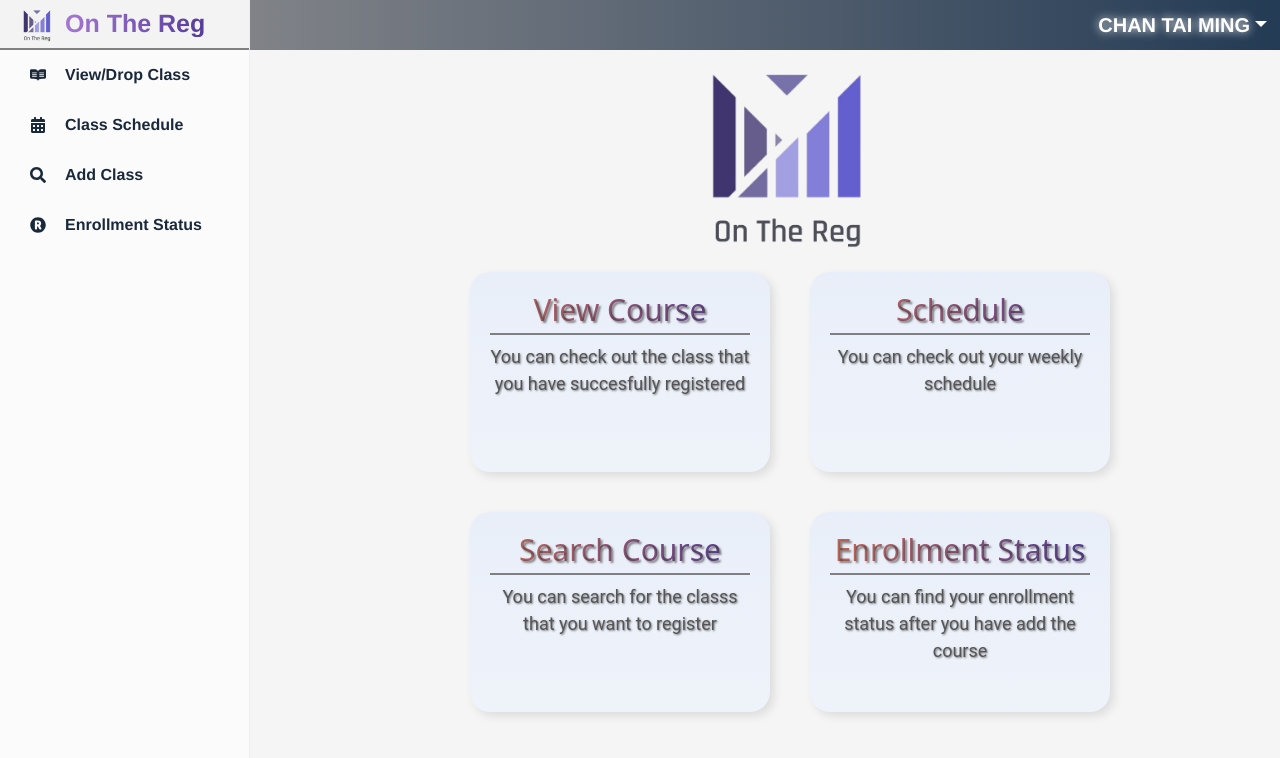
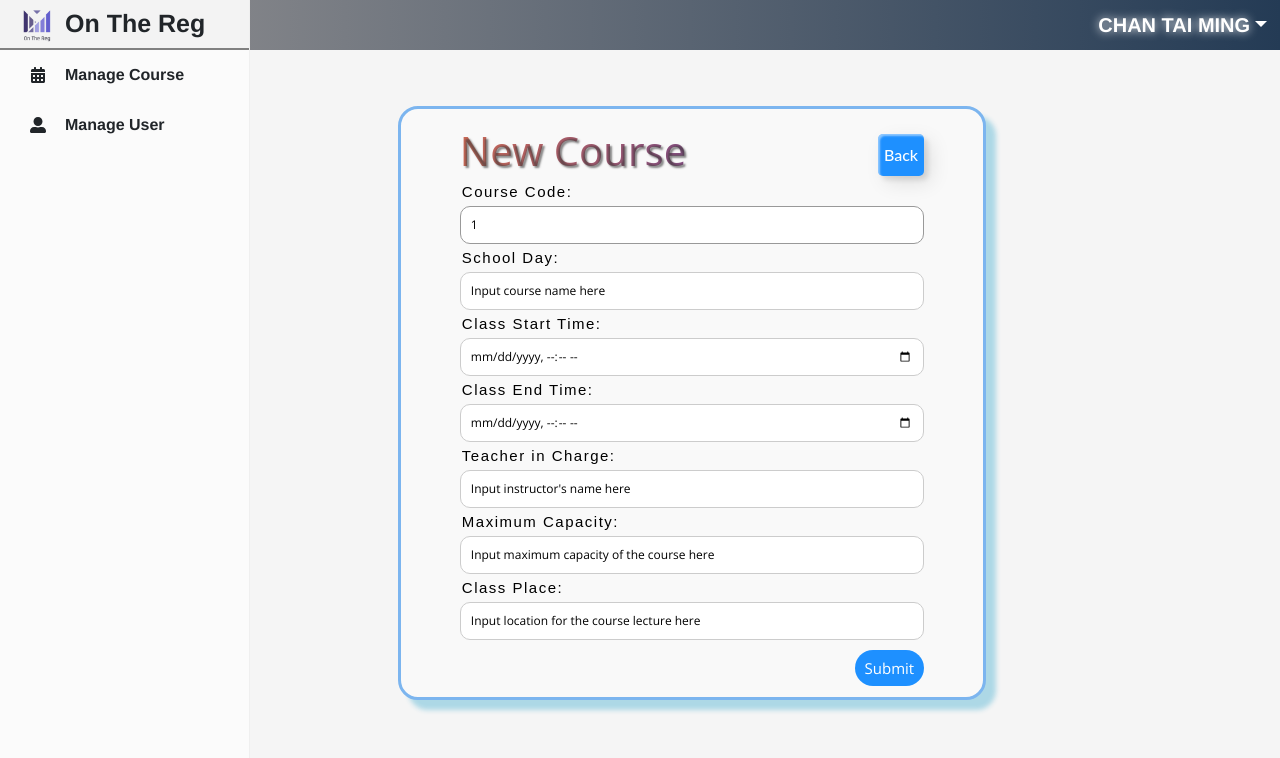
Before and after one commit to tsoikh0917/on_the_reg, a React (Create React App) app in the folder client/: page /aAddClass/1 in a window 1280 px wide. Before the commit this address led to /. Shown: the top 758 px of the page. Built offline with nearby package versions, Linux system fonts and the light colour scheme.

Commit message:
update admin

```diff
--- a/client/src/App.js
+++ b/client/src/App.js
@@ -14,6 +14,7 @@ import AdminViewCourse from "./components/Admin/manageCourse/viewCourse";
 import AdminAddUser from "./components/Admin/manageUser/addUser";
 import AdminEditUser from "./components/Admin/manageUser/editUser";
 import AdminViewUser from "./components/Admin/manageUser/viewUser";
+import AdminAddClass from "./components/Admin/manageCourse/addClass";
 import AdminSelectClass from "./components/Admin/manageCourse/selectClass_A";
 import AdminEditClass from "./components/Admin/manageCourse/editClass";
 import SSideBar from "./components/sidebar/sidebar_s";
@@ -63,6 +64,7 @@ function Admin() {
         <Route path="/aAddCourse" element={<AdminAddCourse />} />
         <Route path="/aSelectClass/:id" element={<AdminSelectClass />} />
         <Route path="/aEditClass/:id" element={<AdminEditClass />} />
+        <Route path="/aAddClass/:id" element={<AdminAddClass />} />
         <Route path="/aEditCourse/:id" element={<AdminEditCourse />} />
         <Route path="/aViewCourse" element={<AdminViewCourse />} />
         <Route path="/aAddUser" element={<AdminAddUser />} />
@@ -77,7 +79,7 @@ function Admin() {
 function App() {
   const [isLoggedIn, setIsLoggedIn] = useState(true);
   const [count, setCount] = useState(0);
-  const [isAdmin, setIsAdmin] = useState(false);
+  const [isAdmin, setIsAdmin] = useState(true);
 
   function handleLogin(state) {
     console.log("argument from state: ", state);
--- /dev/null
+++ b/client/src/components/Admin/manageCourse/addClass.jsx
@@ -0,0 +1,144 @@
+import React, { useState } from "react";
+import { useNavigate, useParams } from "react-router-dom";
+import { useDispatch } from "react-redux";
+import { createClass } from "../../../redux/actions/classForAdminAction";
+
+function AdminAddClass() {
+  const { id } = useParams();
+  const navigate = useNavigate();
+  const dispatch = useDispatch();
+  const [formData, setFormData] = useState({
+    classID: "",
+    courseID: id,
+    week: "",
+    start_time: "",
+    end_time: "",
+    location: "",
+    lectureName: "",
+    capacity: "",
+    maxCapacity: "",
+  });
+  const handleInputChange = (event) => {
+    const { name, value } = event.target;
+    setFormData({ ...formData, [name]: value });
+  };
+  const handleSubmit = async (event) => {
+    console.log(formData)
+    dispatch(createClass(formData));
+    window.history.back();
+    event.preventDefault();
+  };
+  return (
+    <div id="resize">
+      <form id="form_info" onSubmit={handleSubmit}>
+        <div id="main">
+          <h1 id="alignLeft">New Course</h1>
+          <button onClick={() => navigate(-1)} className="custom-fbtn fbtn">
+            <span>Back</span>
+          </button>
+        </div>
+        <fieldset>
+          <h4>Course Code:</h4>
+          <input
+            placeholder="Input course code here"
+            type="text"
+            tabIndex="1"
+            name="courseID"
+            id="courseID"
+            onChange={handleInputChange}
+            defaultValue={id}
+            required
+            autoFocus
+          ></input>
+        </fieldset>
+        <fieldset>
+          <h4>School Day:</h4>
+          <input
+            placeholder="Input course name here"
+            type="text"
+            tabIndex="2"
+            name="week"
+            id="week"
+            onChange={handleInputChange}
+            required
+          ></input>
+        </fieldset>
+        <fieldset>
+            <h4>Class Start Time:</h4>
+            <input
+              placeholder="Input start time in the format: hh:mm"
+              type="datetime-local"
+              tabIndex="3"
+              name="start_time"
+              id="start_time"
+              pattern="\d{2}:\d{2}"
+              onChange={handleInputChange}
+              required
+            ></input>
+          </fieldset>
+          <fieldset>
+            <h4>Class End Time:</h4>
+            <input
+              placeholder="Input end time in the format: hh:mm"
+              type="datetime-local"
+              tabIndex="4"
+              name="end_time"
+              id="end_time"
+              pattern="\d{2}:\d{2}"
+              onChange={handleInputChange}
+              required
+            ></input>
+          </fieldset>
+          <fieldset>
+            <h4>Teacher in Charge:</h4>
+            <input
+              placeholder="Input instructor's name here"
+              type="text"
+              tabIndex="5"
+              name="lectureName"
+              id="lectureName"
+              onChange={handleInputChange}
+              required
+            ></input>
+          </fieldset>
+        <fieldset>
+          <h4>Maximum Capacity:</h4>
+          <input
+            placeholder="Input maximum capacity of the course here"
+            type="number"
+            tabIndex="6"
+            name="capacity"
+            id="capacity"
+            onChange={handleInputChange}
+            required
+          ></input>
+        </fieldset>
+        <fieldset>
+          <h4>Class Place:</h4>
+          <input
+            placeholder="Input location for the course lecture here"
+            type="text"
+            tabIndex="7"
+            name="location"
+            id="location"
+            onChange={handleInputChange}
+            required
+          ></input>
+        </fieldset>
+        <fieldset>
+          <button
+            name="submit"
+            type="submit"
+            id="contact-submit"
+            data-submit="...Sending"
+            className="custom-btn btn"
+          >
+            Submit
+          </button>
+        </fieldset>
+      </form>
+    </div>
+  );
+}
+
+export default AdminAddClass;
--- a/client/src/components/Admin/manageCourse/addCourse.jsx
+++ b/client/src/components/Admin/manageCourse/addCourse.jsx
@@ -32,7 +32,7 @@ function AdminAddCourse() {
           </button>
         </div>
         <fieldset>
-          <h4>Course ID:</h4>
+          <h4>Course Code:</h4>
           <input
             placeholder="Input course code here"
             type="text"
@@ -51,7 +51,7 @@ function AdminAddCourse() {
             type="text"
             tabIndex="2"
             name="courseName"
-            id="name"
+            id="courseName"
             onChange={handleInputChange}
             required
           ></input>
@@ -59,11 +59,11 @@ function AdminAddCourse() {
         <fieldset>
           <h4>Department:</h4>
           <input
-            placeholder="Input faculty here"
+            placeholder="Input department here"
             type="text"
             tabIndex="3"
             name="faculty"
-            id="department"
+            id="faculty"
             onChange={handleInputChange}
             required
           ></input>
--- a/client/src/components/Admin/manageCourse/editClass.jsx
+++ b/client/src/components/Admin/manageCourse/editClass.jsx
@@ -40,13 +40,11 @@ function AdminEditClass(props) {
   const handleInputChange = (event) => {
     const { name, value } = event.target;
     setFormData({ ...formData, [name]: value });
-    console.log(formData);
   };
 
   const handleSubmit = async (event) => {
     formData.start_time = new Date(formData.start_time);
     formData.end_time = new Date(formData.end_time);
-    console.log(formData);
     dispatch(updateClass(classInfo.classID, formData));
     window.history.back();
     event.preventDefault();
@@ -56,7 +54,7 @@ function AdminEditClass(props) {
     event.preventDefault();
     navigate(-1);
   }
-
+  if (classes.length == 1) {
     return (
       <div id="resize">
         <form id="form_info" onSubmit={handleSubmit}>
@@ -103,7 +101,7 @@ function AdminEditClass(props) {
               id="start_time"
               pattern="\d{2}:\d{2}"
               onChange={handleInputChange}
-            defaultValue={formatTime(classInfo.start_time)}
+              defaultValue={Date(classInfo.start_time)}
               required
             ></input>
           </fieldset>
@@ -117,7 +115,7 @@ function AdminEditClass(props) {
               id="end_time"
               pattern="\d{2}:\d{2}"
               onChange={handleInputChange}
-            defaultValue={formatTime(classInfo.end_time)}
+              defaultValue={Date(classInfo.end_time)}
               required
             ></input>
           </fieldset>
@@ -174,5 +172,6 @@ function AdminEditClass(props) {
       </div>
     );
   }
+}
 
 export default AdminEditClass;
--- a/client/src/components/Admin/manageCourse/editCourse.jsx
+++ b/client/src/components/Admin/manageCourse/editCourse.jsx
@@ -1,138 +1,107 @@
 import React, { useState, useEffect } from "react";
-import { useLocation, useNavigate, useParams } from "react-router-dom";
+import { useNavigate, useParams } from "react-router-dom";
 import "../form.css";
-import axios from "axios";
 import { useDispatch, useSelector } from "react-redux";
-import { getCourse } from "../../../redux/actions/courseAction";
+import { getCourse, updateCourse } from "../../../redux/actions/courseAction";
 
 function AdminEditCourse(props) {
-  const param = useParams();
+  const { id } = useParams();
   const navigate = useNavigate();
-  const location = useLocation().state;
-  let courseInfo = JSON.parse(JSON.stringify(location.courseInfo));
-  const [classInfo, setClassInfo] = useState([]);
+
   const course = useSelector((state) => state.course);
   const dispatch = useDispatch();
   useEffect(() => {
-    dispatch(getCourse('CHEM1070'))
-    .then((response) => setClassInfo(response))
-    .catch((error) => console.log(error));
+    dispatch(getCourse(id))
   }, []);
+
+  let courseInfo = JSON.parse(JSON.stringify(course[0]));
+  console.log(courseInfo);
+
   const [formData, setFormData] = useState({
-    ID: "",
-    name: "",
-    day: "",
-    time: "",
-    department: "",
-    instructor: "",
-    capacity: "",
-    place: "",
-    description: "",
+    courseID: courseInfo.courseID,
+    courseName: courseInfo.courseName,
+    description: courseInfo.description,
+    faculty: courseInfo.faculty
   });
+
   const handleInputChange = (event) => {
     const { name, value } = event.target;
     setFormData({ ...formData, [name]: value });
     console.log(formData);
   };
   const handleSubmit = async (event) => {
+    console.log(formData);
+    dispatch(updateCourse(formData));
+    window.history.back();
     event.preventDefault();
-    try {
-      const response = await axios.post("/api/contact", formData);
-      console.log(response.data);
-      navigate(-1);
-    } catch (error) {
-      console.log(error);
-    }
   };
 
+  const handleClick = (event) => {
+    event.preventDefault();
+    navigate(-1);
+  }
+  if (course.length == 1) {
     return (
       <div id="resize">
         <form id="form_info" onSubmit={handleSubmit}>
           <div id="main">
             <h1 id="alignLeft">Edit Course</h1>
-          <button onClick={() => navigate(-1)} className="custom-fbtn fbtn">
+            <button onClick={handleClick} className="custom-fbtn fbtn">
               <span>Back</span>
             </button>
           </div>
 
           <fieldset>
-          <h4>Course Day:</h4>
+            <h4>Course Code:</h4>
             <input
-            placeholder="Input weekday here"
+              placeholder="Input course code here"
               type="text"
-            tabIndex="3"
-            name="day"
-            id="day"
+              tabIndex="1"
+              name="courseID"
+              id="courseID"
               onChange={handleInputChange}
-            defaultValue={courseInfo.day}
+              defaultValue={courseInfo.courseID}
               required
             ></input>
           </fieldset>
           <fieldset>
-          <h4>Course Time:</h4>
+            <h4>Ccourse Name:</h4>
             <input
-            placeholder="Input in the format: hh:mm-hh:mm"
+              placeholder="Input course name here"
               type="text"
-            tabIndex="4"
-            name="time"
-            id="time"
-            pattern="\d{2}:\d{2}-\d{2}:\d{2}"
+              tabIndex="2"
+              name="courseName"
+              id="courseName"
               onChange={handleInputChange}
-            defaultValue={courseInfo.time}
+              defaultValue={courseInfo.courseName}
               required
             ></input>
           </fieldset>
           <fieldset>
             <h4>Department:</h4>
             <input
-            placeholder="Input faculty here"
+              placeholder="Input department here"
               type="text"
-            tabIndex="5"
-            name="department"
-            id="department"
+              tabIndex="3"
+              name="faculty"
+              id="faculty"
               onChange={handleInputChange}
-            defaultValue={courseInfo.department}
+              defaultValue={courseInfo.faculty}
               required
             ></input>
           </fieldset>
           <fieldset>
-          <h4>Teacher in Charge:</h4>
-          <input
-            placeholder="Input instructor's name here"
+            <h4>Course Description:</h4>
+            <textarea
+              placeholder="Type course outline here...."
               type="text"
-            tabIndex="6"
-            name="instructor"
-            id="instructor"
+              tabIndex="4"
+              name="description"
+              id="description"
               onChange={handleInputChange}
-            defaultValue={courseInfo.instructor}
+              defaultValue={courseInfo.description}
               required
-          ></input>
-        </fieldset>
-        <fieldset>
-          <h4>Capacity:</h4>
-          <input
-            placeholder="Input maximum capacity of the course here"
-            type="number"
-            tabIndex="7"
-            name="capacity"
-            id="capacity"
-            onChange={handleInputChange}
-            defaultValue={courseInfo.capacity}
-            required
-          ></input>
-        </fieldset>
-        <fieldset>
-          <h4>Course Place:</h4>
-          <input
-            placeholder="Input location for the course lecture here"
-            type="text"
-            tabIndex="8"
-            name="place"
-            id="place"
-            onChange={handleInputChange}
-            defaultValue={courseInfo.place}
-            required
-          ></input>
+            />
           </fieldset>
           <fieldset>
             <button
@@ -148,5 +117,6 @@ function AdminEditCourse(props) {
       </div>
     );
   }
+}
 
 export default AdminEditCourse;
--- a/client/src/components/Admin/manageCourse/selectClass_A.jsx
+++ b/client/src/components/Admin/manageCourse/selectClass_A.jsx
@@ -1,8 +1,7 @@
 import React, { useState, useEffect } from "react";
 
-import { FaEdit, FaFilter, FaRegTrashAlt } from "react-icons/fa";
+import { FaEdit, FaFilter, FaPlus, FaRegTrashAlt } from "react-icons/fa";
 import { useTable, useFilters, usePagination } from "react-table";
-import fakeData from "../../MOCK_DATA.json";
 import { Link, useNavigate, useParams } from "react-router-dom";
 import { ColumnFilter } from "../../columnFilter";
 import { getClassByCourseID } from "../../../redux/actions/classForStudentAction";
@@ -163,8 +162,15 @@ function AdminSelectClass() {
         className={`blur-content ${isBlurred ? "is-blurred" : ""}`}
         style={{ zIndex: 1, pointerEvents: isBlurred ? "none" : "auto" }}
       >
-        <h1>{/*courseInfo.course_ID*/}</h1>
-        <h1>{/*courseInfo.course_name*/}</h1>
+        <h1>{id}</h1>
+        <Link to={`/aAddClass/${id}`}>
+          <button className="add-btn">
+            <div id="verticalAlign">
+              <FaPlus id="plus" size={15} />
+              <span id="newClass">Add new class</span>
+            </div>
+          </button>
+        </Link>
         <button onClick={() => navigate(-1)} className="custom-btn b-search">
           <span>Back</span>
         </button>
--- a/client/src/components/Admin/manageCourse/viewCourse.jsx
+++ b/client/src/components/Admin/manageCourse/viewCourse.jsx
@@ -6,6 +6,7 @@ import {
   FaPlus,
   FaFilter,
   FaArrowAltCircleRight,
+  FaEdit,
 } from "react-icons/fa";
 import { useTable, useFilters, usePagination } from "react-table";
 import { Link, Navigate } from "react-router-dom";
@@ -67,7 +68,7 @@ function AdminViewCourse() {
         Header: "faculty",
         accessor: "faculty",
         Filter: ColumnFilter,
-      },
+      }
       /*{
         Header: "day",
         accessor: "day",
@@ -222,7 +223,7 @@ function AdminViewCourse() {
                 prepareRow(row);
                 return (
                   <tr
-                    id="tr2"
+                    id="tr"
                     {...row.getRowProps()}
                     onMouseEnter={() => getRowValue(row.original)}
                   >
@@ -231,14 +232,22 @@ function AdminViewCourse() {
                         {cell.render("Cell")}
                       </td>
                     ))}
-
+                    <td id="td">
+                      <Link
+                        to={`/aEditCourse/${courseInfo.courseID}`}
+                      >
+                        <FaEdit />
+                      </Link>
+                    </td>
                     <td id="td">
                       <button onClick={toggleWarn} id="rm">
                         <FaRegTrashAlt style={{ color: "red" }} />
                       </button>
                     </td>
-                    <td>
-                      <Link to={`/aSelectClass/${courseInfo.courseID}`}>
+                    <td id ="td">
+                      <Link
+                        to={`/aSelectClass/${courseInfo.courseID}`}
+                        state = {{courseInfo}}>
                         <FaArrowAltCircleRight />
                       </Link>
                     </td>
--- a/client/src/components/Admin/manageUser/addUser.jsx
+++ b/client/src/components/Admin/manageUser/addUser.jsx
@@ -1,7 +1,7 @@
 import React, { useState } from "react";
 import { useNavigate } from "react-router-dom";
 import { useDispatch } from "react-redux";
-import { createStudent, getAllStudents } from "../../../redux/actions/studentAction";
+import { createStudent } from "../../../redux/actions/studentAction";
 
 function AdminAddUser() {
   const dispatch = useDispatch();
@@ -23,7 +23,6 @@ function AdminAddUser() {
   const handleSubmit = async (event) => {
     console.log(formData)
     dispatch(createStudent(formData));
-    dispatch(getAllStudents());
     window.history.back();
     event.preventDefault();
   };
@@ -65,7 +64,7 @@ function AdminAddUser() {
           <input
             placeholder="Input gender here"
             type="text"
-            tabIndex="4"
+            tabIndex="2"
             name="gender"
             id="gender"
             onChange={handleInputChange}
@@ -77,7 +76,7 @@ function AdminAddUser() {
           <input
             placeholder="Input study major here"
             type="text"
-            tabIndex="5"
+            tabIndex="3"
             name="major"
             id="major"
             onChange={handleInputChange}
@@ -101,7 +100,7 @@ function AdminAddUser() {
           <input
             placeholder="Input year of study here"
             type="number"
-            tabIndex="7"
+            tabIndex="4"
             name="yearOfStudy"
             id="yearOfStudy"
             onChange={handleInputChange}
@@ -113,7 +112,7 @@ function AdminAddUser() {
           <input
             placeholder="Input email address here"
             type="email"
-            tabIndex="8"
+            tabIndex="5"
             name="email"
             id="email"
             onChange={handleInputChange}
@@ -125,7 +124,7 @@ function AdminAddUser() {
           <input
             placeholder="Input phone number here"
             type="number"
-            tabIndex="9"
+            tabIndex="6"
             name="emergencyContact"
             id="emergencyContact"
             onChange={handleInputChange}
--- a/client/src/redux/actions/classForAdminAction.js
+++ b/client/src/redux/actions/classForAdminAction.js
@@ -4,6 +4,15 @@ export const getClass = (id) => async (dispatch) => {
   try {
     const { data } = await api.getClassById(id);
     dispatch({ type: 'FETCH_CLASS', payload: data });
+  } catch (error) {
+    console.log(error.message);
+  }
+}
+
+export const createClass = (newClass) => async (dispatch) => {
+  try {
+    const { data } = await api.createClass(newClass);
+    dispatch({ type: 'CREATE_CLASS', payload: data });
   } catch (error) {
     console.log(error.message);
   }
--- a/client/src/redux/actions/courseAction.js
+++ b/client/src/redux/actions/courseAction.js
@@ -30,10 +30,10 @@ export const createCourse = (course) => async (dispatch) => {
   }
 };
 
-export const updateCourse = (courseID, course) => async (dispatch) => {
+export const updateCourse = (updatedCourse) => async (dispatch) => {
   try {
     // update a course...
-    const { data } = await api.updateCourse(courseID, course);
+    const { data } = await api.updateCourse(updatedCourse);
     dispatch({ type: "UPDATE_COURSE", payload: data });
   } catch (error) {
     console.log(error.message);
```
Also changed, not shown: client/src/components/Admin/manageUser/editUser.jsx (+10 -22 lines), 1 other file (tests, documents, lock files or other folders). Lines whose indentation alone changed are shown as unchanged.
